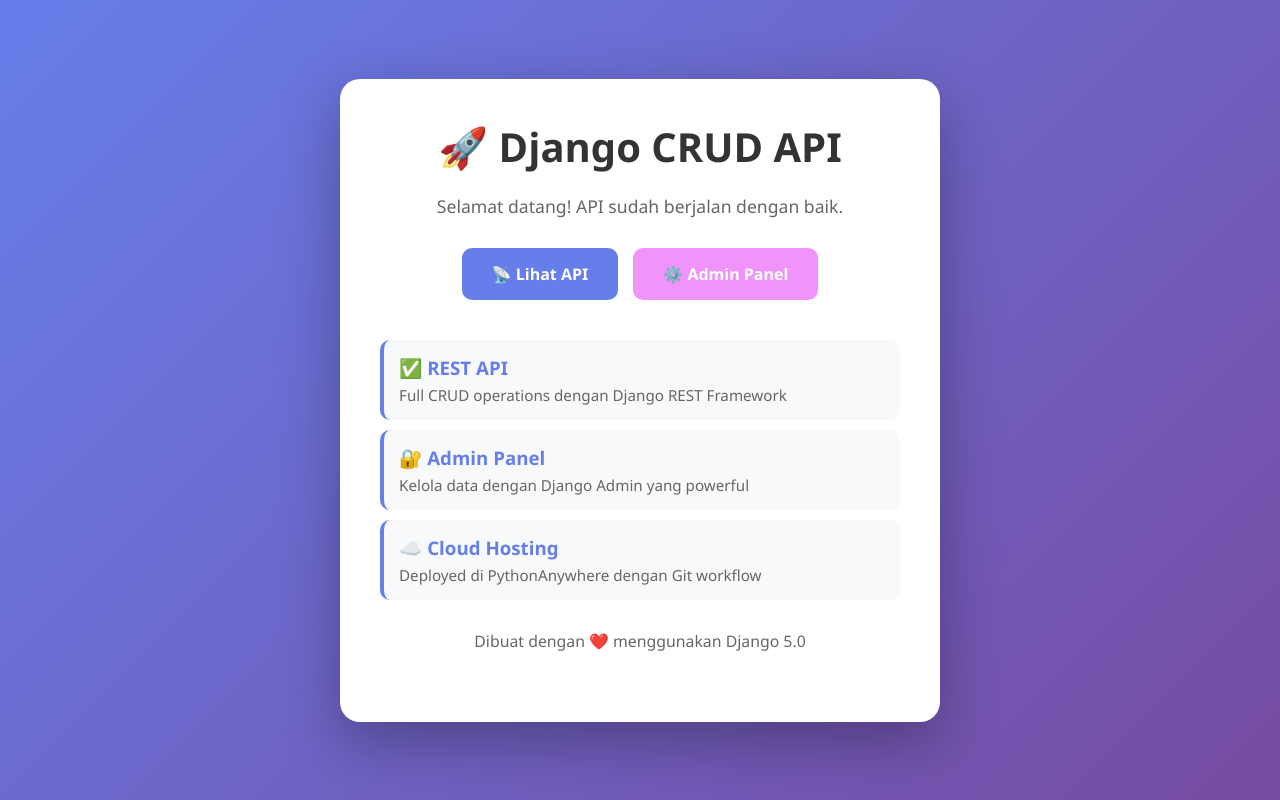
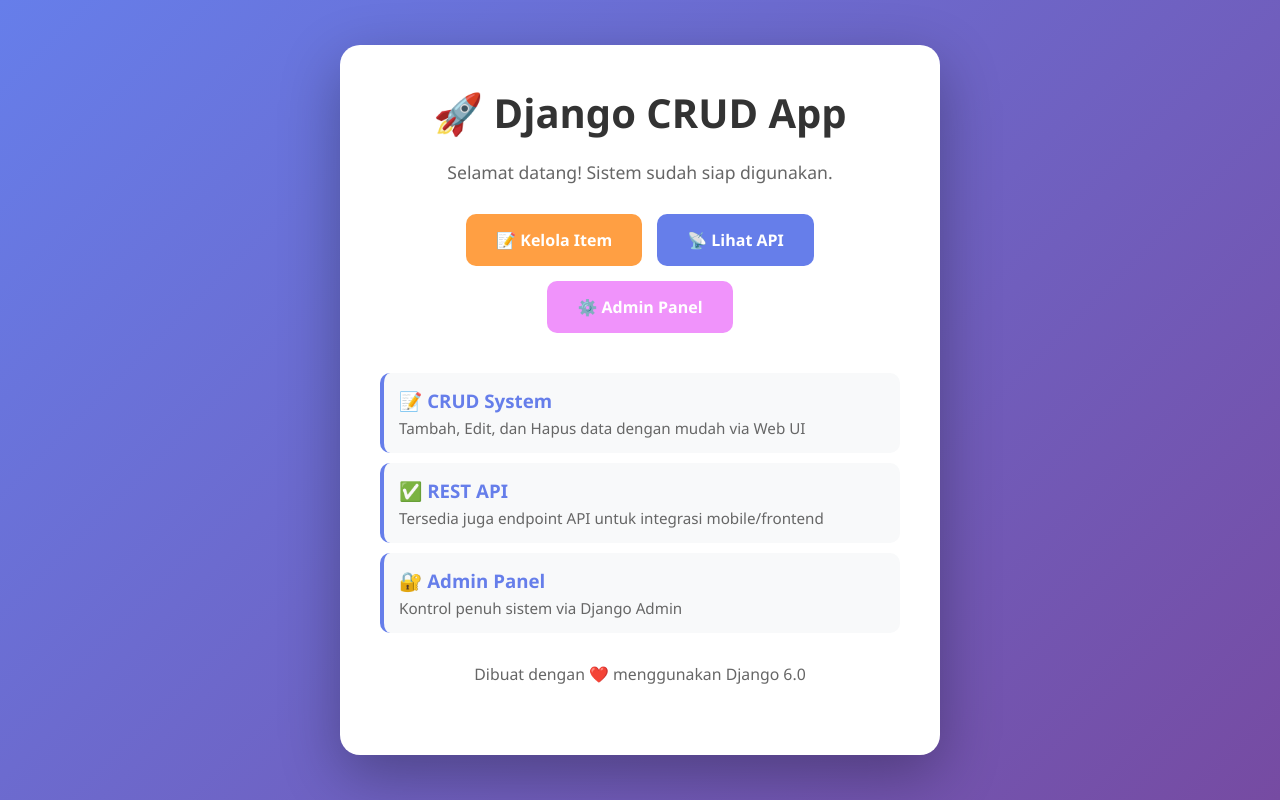
Before and after one commit to faizulhq/myproject, a Django app: page / in a window 1280 px wide. Run offline with Django 5.2, Linux system fonts and the light colour scheme.

Commit message:
Add new templates for crud pages

```diff
--- a/items/templates/items/index.html
+++ b/items/templates/items/index.html
@@ -59,22 +59,33 @@
             display: inline-block;
         }
 
+        /* Tombol API (Biru) */
         .btn-api {
             background: #667eea;
             color: white;
         }
-
         .btn-api:hover {
             background: #5568d3;
             transform: translateY(-2px);
             box-shadow: 0 5px 15px rgba(102, 126, 234, 0.4);
         }
 
+        /* Tombol CRUD Baru (Oranye) */
+        .btn-crud {
+            background: #ff9f43;
+            color: white;
+        }
+        .btn-crud:hover {
+            background: #ff8c1a;
+            transform: translateY(-2px);
+            box-shadow: 0 5px 15px rgba(255, 159, 67, 0.4);
+        }
+
+        /* Tombol Admin (Ungu) */
         .btn-admin {
             background: #f093fb;
             color: white;
         }
-
         .btn-admin:hover {
             background: #e47feb;
             transform: translateY(-2px);
@@ -113,31 +124,33 @@
 </head>
 <body>
     <div class="container">
-        <h1>🚀 Django CRUD API</h1>
-        <p>Selamat datang! API sudah berjalan dengan baik.</p>
+        <h1>🚀 Django CRUD App</h1>
+        <p>Selamat datang! Sistem sudah siap digunakan.</p>
 
         <div class="btn-container">
+            <a href="{% url 'item_list' %}" class="btn btn-crud">📝 Kelola Item</a>
+
             <a href="/api/items/" class="btn btn-api">📡 Lihat API</a>
             <a href="/admin/" class="btn btn-admin">⚙️ Admin Panel</a>
         </div>
 
         <div class="features">
             <div class="feature-item">
+                <h3>📝 CRUD System</h3>
+                <p>Tambah, Edit, dan Hapus data dengan mudah via Web UI</p>
+            </div>
+            <div class="feature-item">
                 <h3>✅ REST API</h3>
-                <p>Full CRUD operations dengan Django REST Framework</p>
+                <p>Tersedia juga endpoint API untuk integrasi mobile/frontend</p>
             </div>
             <div class="feature-item">
                 <h3>🔐 Admin Panel</h3>
-                <p>Kelola data dengan Django Admin yang powerful</p>
-            </div>
-            <div class="feature-item">
-                <h3>☁️ Cloud Hosting</h3>
-                <p>Deployed di PythonAnywhere dengan Git workflow</p>
+                <p>Kontrol penuh sistem via Django Admin</p>
             </div>
         </div>
 
         <div class="footer">
-            <p>Dibuat dengan ❤️ menggunakan Django 5.0</p>
+            <p>Dibuat dengan ❤️ menggunakan Django 6.0</p>
         </div>
     </div>
 </body>
--- a/items/urls.py
+++ b/items/urls.py
@@ -16,5 +16,5 @@ urlpatterns = [
     path('delete/<int:pk>/', views.item_delete, name='item_delete'),
 
     # API URLs
-    path('api/', include(router.urls)),
+    path('', include(router.urls)),
 ]
--- a/myproject/settings.py
+++ b/myproject/settings.py
@@ -23,9 +23,9 @@ BASE_DIR = Path(__file__).resolve().parent.parent
 SECRET_KEY = 'django-insecure-xk1@jaq^6dya$cg9b^$$(hj4xq-qq_nsk@l2^auig$w8^xc!xj'
 
 # SECURITY WARNING: don't run with debug turned on in production!
-DEBUG = True
+DEBUG = False
 
-ALLOWED_HOSTS = []
+ALLOWED_HOSTS = ['faizulhaq.pythonanywhere.com']
 
 
 # Application definition
```
